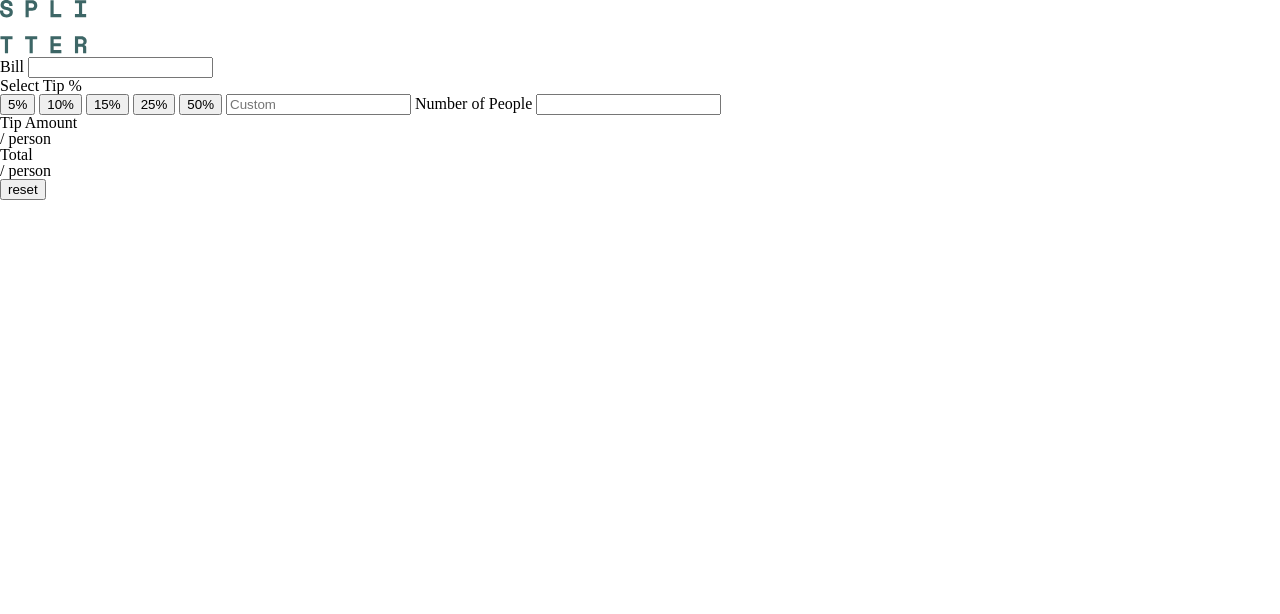
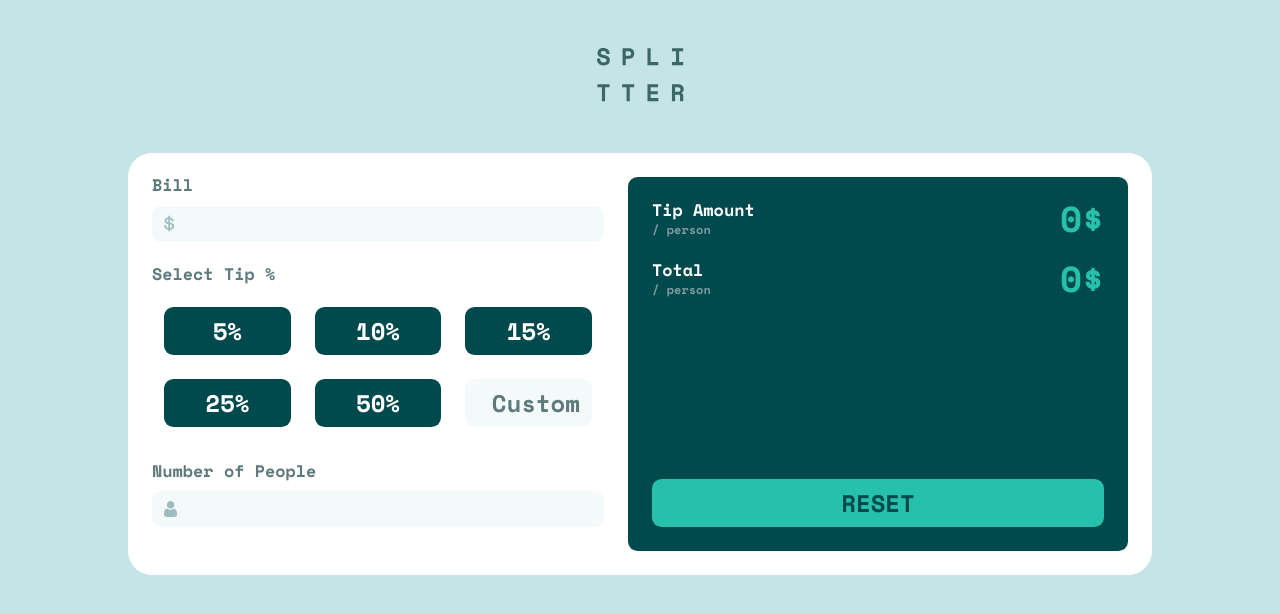
Before and after one commit to moheb2000/Tip-calculator-app-challenge-hub, a plain HTML site: page index.html in a window 1280 px wide. Drawn offline with nearby package versions, Linux system fonts and the light colour scheme.

Commit message:
Complete style.css

```diff
--- a/css/style.css
+++ b/css/style.css
@@ -3,3 +3,179 @@
 
 *, *::before, *::after {box-sizing: inherit;}
 html {box-sizing: border-box;}
+
+:root {
+  --cl-strong-cyan: hsl(172, 67%, 45%);
+  --cl-very-dark-cyan: hsl(183, 100%, 15%);
+  --cl-dark-grayish-cyan: hsl(186, 14%, 43%);
+  --cl-grayish-cyan: hsl(184, 14%, 56%);
+  --cl-light-grayish-cyan: hsl(185, 41%, 84%);
+  --cl-very-light-grayish-cyan: hsl(189, 41%, 97%);
+  --cl-white: hsl(0, 0%, 100%);
+
+  --fs-defualt: 24px;
+
+  font: 700 var(--fs-defualt) "Space Mono";
+}
+
+button, input {
+  font: inherit;
+}
+
+label {
+  display: block;
+}
+
+body {
+  background-color: var(--cl-light-grayish-cyan);
+}
+
+header {
+  padding: 2rem 0;
+  text-align: center;
+}
+
+.container {
+  margin: 0 auto;
+  max-width: 1024px;
+  background-color: var(--cl-white);
+  border-top-left-radius: 1rem;
+  border-top-right-radius: 1rem;
+  padding: 1rem;
+  display: flex;
+  flex-direction: column;
+}
+
+.label {
+  font-size: .7rem;
+  margin-bottom: .5rem;
+  color: var(--cl-dark-grayish-cyan);
+}
+
+.form_component {
+  margin-bottom: 1rem;
+  width: 100%;
+}
+
+.flex_buttons {
+  display: flex;
+  justify-content: space-between;
+  flex-wrap: wrap;
+}
+
+.flex_button {
+  width: calc(50% - 1rem);
+  margin: .5rem;
+  padding: .5rem;
+  border: none;
+  border-radius: .4rem;
+  text-align: center;
+  color: var(--cl-white);
+  background-color: var(--cl-very-dark-cyan);
+}
+
+.flex_button[type=button]:hover {
+  cursor: pointer;
+  color: var(--cl-very-dark-cyan);
+  background-color: var(--cl-light-grayish-cyan);
+}
+
+.input_box {
+  border: none;
+  border-radius: .4rem;
+  padding: 0 .5rem;
+  text-align: right;
+  background-color: var(--cl-very-light-grayish-cyan);
+  color: var(--cl-very-dark-cyan);
+}
+
+.input_box::placeholder {
+  color: var(--cl-dark-grayish-cyan);
+}
+
+.input_box:focus {
+  outline: 2px solid var(--cl-strong-cyan);
+}
+
+.bill_box {
+  background-image: url("../images/icon-dollar.svg");
+  background-repeat: no-repeat;
+  background-position: left .5rem center;
+  padding-left: 1rem;
+}
+
+.people_box {
+  background-image: url("../images/icon-person.svg");
+  background-repeat: no-repeat;
+  background-position: left .5rem center;
+  padding-left: 1rem;
+}
+
+.price_component {
+  background-color: var(--cl-very-dark-cyan);
+  border-radius: .4rem;
+  padding: 1rem;
+}
+
+.price_row {
+  display: flex;
+  justify-content: space-between;
+  align-items: center;
+  margin-bottom: 1rem;
+}
+
+.price_title {
+  color: var(--cl-white);
+  font-size: .7rem;
+  margin-bottom: .25rem;
+}
+
+.price_sub {
+  color: var(--cl-grayish-cyan);
+  font-size: .5rem;
+}
+
+.price_rate {
+  font-size: 1.5rem;
+  color: var(--cl-strong-cyan);
+}
+
+.reset_button {
+  width: 100%;
+  color: var(--cl-very-dark-cyan);
+  background-color: var(--cl-strong-cyan);
+  border: none;
+  border-radius: .4rem;
+  padding: .5rem;
+  text-transform: uppercase;
+}
+
+.reset_button:hover {
+  cursor: pointer;
+  background-color: var(--cl-light-grayish-cyan);
+}
+
+@media all and (min-width: 425px) {
+  .flex_button {
+    width: calc(100% / 3 - 1rem);
+  }
+}
+
+@media all and (min-width: 768px) {
+  .container {
+    flex-direction: row;
+    margin-bottom: 2rem;
+    border-radius: 1rem;
+  }
+
+  .column {
+    flex: 1;
+  }
+
+  .price_component {
+    margin-left: 1rem;
+    display: flex;
+    flex-direction: column;
+    justify-content: space-between;
+  }
+}
--- a/index.html
+++ b/index.html
@@ -17,30 +17,42 @@
   <main>
     <div class="container">
       <div class="column">
-        <label for="bill">Bill</label>
-        <input id="bill" type="text">
-        <p>Select Tip %</p>
-        <button>5%</button>
-        <button>10%</button>
-        <button>15%</button>
-        <button>25%</button>
-        <button>50%</button>
-        <input type="text" placeholder="Custom">
-        <label for="people">Number of People</label>
-        <input id="people" type="text">
+        <label class="label" for="bill">Bill</label>
+        <input class="form_component input_box bill_box" id="bill" type="text">
+        <p class="label">Select Tip %</p>
+        <div class="form_component flex_buttons">
+          <input class="flex_button" type="button" value="5%">
+          <input class="flex_button" type="button" value="10%">
+          <input class="flex_button" type="button" value="15%">
+          <input class="flex_button" type="button" value="25%">
+          <input class="flex_button" type="button" value="50%">
+          <input class="flex_button custom_button input_box" type="text" placeholder="Custom">
         </div>
-      <div class="column">
+        <label class="label" for="people">Number of People</label>
+        <input class="form_component input_box people_box" id="people" type="text">
+      </div>
+      <div class="column price_component">
+        <div class="row_commponent">
           <div class="price_row">
             <div class="price_column">
-            Tip Amount<br>/ person
+              <p class="price_title">Tip Amount</p>
+              <p class="price_sub">/ person</p>
+            </div>
+            <div class="price_column price_rate">
+              0$
             </div>
           </div>
           <div class="price_row">
             <div class="price_column">
-            Total<br>/ person
+              <p class="price_title">Total</p>
+              <p class="price_sub">/ person</p>
+            </div>
+            <div class="price_column price_rate">
+              0$
             </div>
           </div>
-        <button>reset</button>
+        </div>
+        <button class="reset_button">reset</button>
       </div>
     </div>
   </main>
```
Lines whose indentation alone changed are shown as unchanged.
